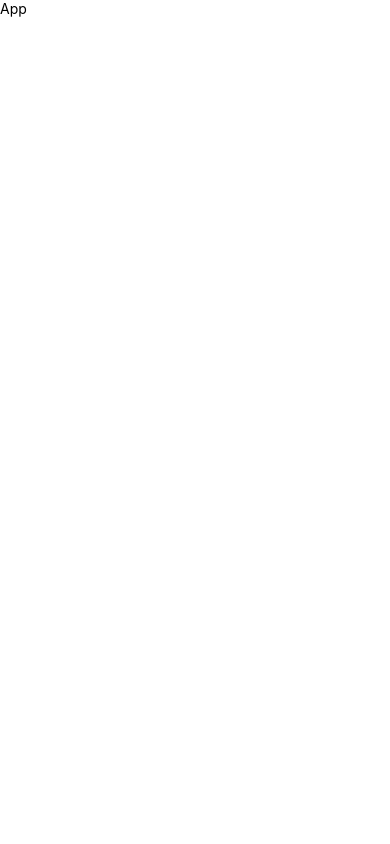
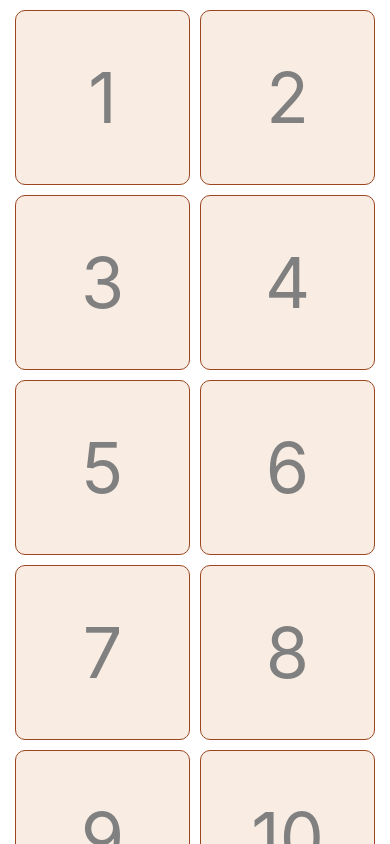
Before and after one commit to hk54531/devcember, a React Native app: screen / in a window 390 px wide. Built offline with nearby package versions, Linux system fonts and the light colour scheme.

Commit message:
add day list item commit

```diff
--- a/App.tsx
+++ b/App.tsx
@@ -1,13 +1,37 @@
-import {View, Text, SafeAreaView, StatusBar} from 'react-native';
+import {
+  View,
+  Text,
+  SafeAreaView,
+  StatusBar,
+  StyleSheet,
+  FlatList,
+  TouchableOpacity,
+} from 'react-native';
 import React from 'react';
+import DayListItem from './src/components/core/DayListItem';
+
+// let days = [
+//   1, 2, 3, 4, 5, 6, 7, 8, 9, 10, 11, 12, 13, 14, 15, 16, 17, 18, 19, 20, 21, 22,
+//   23, 24,
+// ];
+
+let days = [...Array(24)].map((val: any, index: number) => index + 1);
 
 const App = () => {
   return (
-    <SafeAreaView>
+    <SafeAreaView style={{flex: 1}}>
       <StatusBar />
-      <Text>App</Text>
+      <FlatList
+        data={days}
+        numColumns={2}
+        contentContainerStyle={{gap: 10, padding: 10}}
+        columnWrapperStyle={{}}
+        renderItem={({item}) => <DayListItem day={item} />}
+      />
     </SafeAreaView>
   );
 };
 
 export default App;
+
+const styles = StyleSheet.create({});
--- /dev/null
+++ b/src/components/core/DayListItem.tsx
@@ -0,0 +1,26 @@
+import {View, Text, TouchableOpacity, StyleSheet} from 'react-native';
+import React from 'react';
+
+const DayListItem = (props: {day: number}) => {
+  return (
+    <TouchableOpacity key={props.day} style={styles.subContainer}>
+      <Text style={{fontSize: 70, color: 'grey'}}>{props.day}</Text>
+    </TouchableOpacity>
+  );
+};
+
+export default DayListItem;
+
+const styles = StyleSheet.create({
+  subContainer: {
+    flex: 0.5,
+    aspectRatio: 1,
+    backgroundColor: '#F9EDE3',
+    borderColor: '#9b4521',
+    borderWidth: StyleSheet.hairlineWidth,
+    marginHorizontal: 5,
+    borderRadius: 10,
+    justifyContent: 'center',
+    alignItems: 'center',
+  },
+});
```
